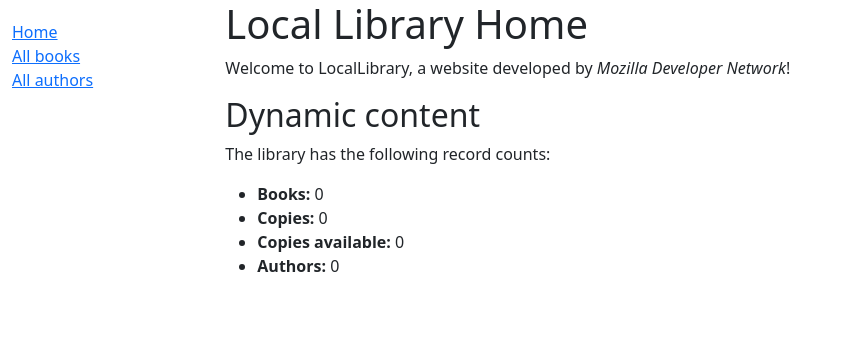
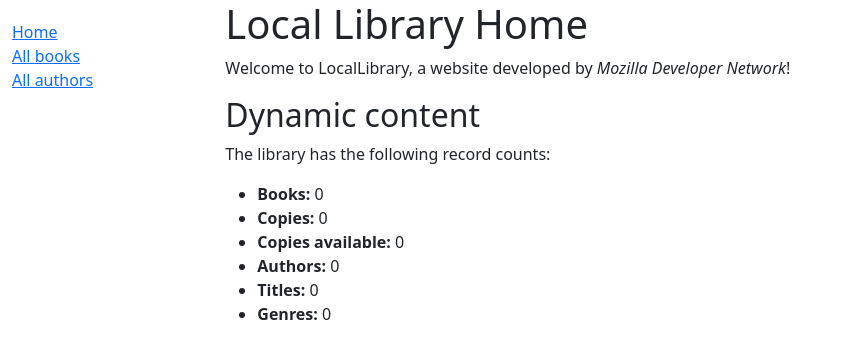
Before and after one commit to Deneb999/proyecto-sistemas-informaticos, a Django app: page /catalog/ in a window 1280 px wide. Shown: the top 359 px of the page, without its empty margins (0-841 px from the left). Run offline with Django 5.2, Linux system fonts and the light colour scheme; data that the repository does not hold is empty.

Commit message:
Challege 2: Added Titles and Genres

```diff
--- a/P1/locallibrary/catalog/templates/index.html
+++ b/P1/locallibrary/catalog/templates/index.html
@@ -13,5 +13,7 @@
     <li><strong>Copies:</strong> {{ num_instances }}</li>
     <li><strong>Copies available:</strong> {{ num_instances_available }}</li>
     <li><strong>Authors:</strong> {{ num_authors }}</li>
+    <li><strong>Titles:</strong> {{ num_titles }}</li>
+    <li><strong>Genres:</strong> {{ num_genres }}</li>
   </ul>
 {% endblock %}
--- a/P1/locallibrary/catalog/views.py
+++ b/P1/locallibrary/catalog/views.py
@@ -1,4 +1,5 @@
 from django.shortcuts import render
+from django.db.models.functions import Lower
 
 # Create your views here.
 
@@ -17,11 +18,17 @@ def index(request):
     # The 'all()' is implied by default.
     num_authors = Author.objects.count()
 
+    # Extension
+    num_titles = Book.objects.annotate(title_lower=Lower('title')).values('title_lower').distinct().count()
+    num_genres = Genre.objects.annotate(name_lower=Lower('name')).values('name_lower').distinct().count()
+
     context = {
         'num_books': num_books,
         'num_instances': num_instances,
         'num_instances_available': num_instances_available,
         'num_authors': num_authors,
+        'num_titles': num_titles,
+        'num_genres': num_genres,
     }
 
     # Render the HTML template index.html with the data in the context variable
```
